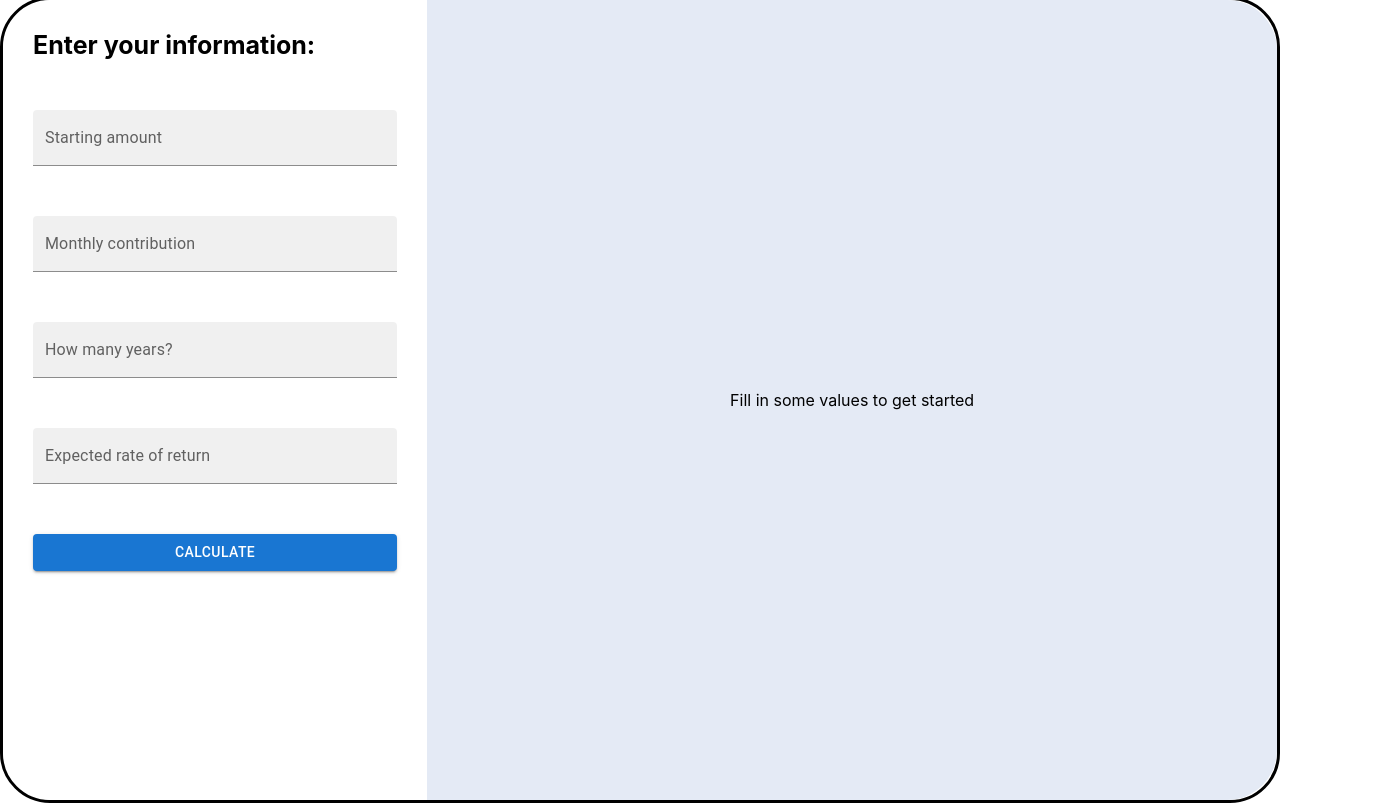
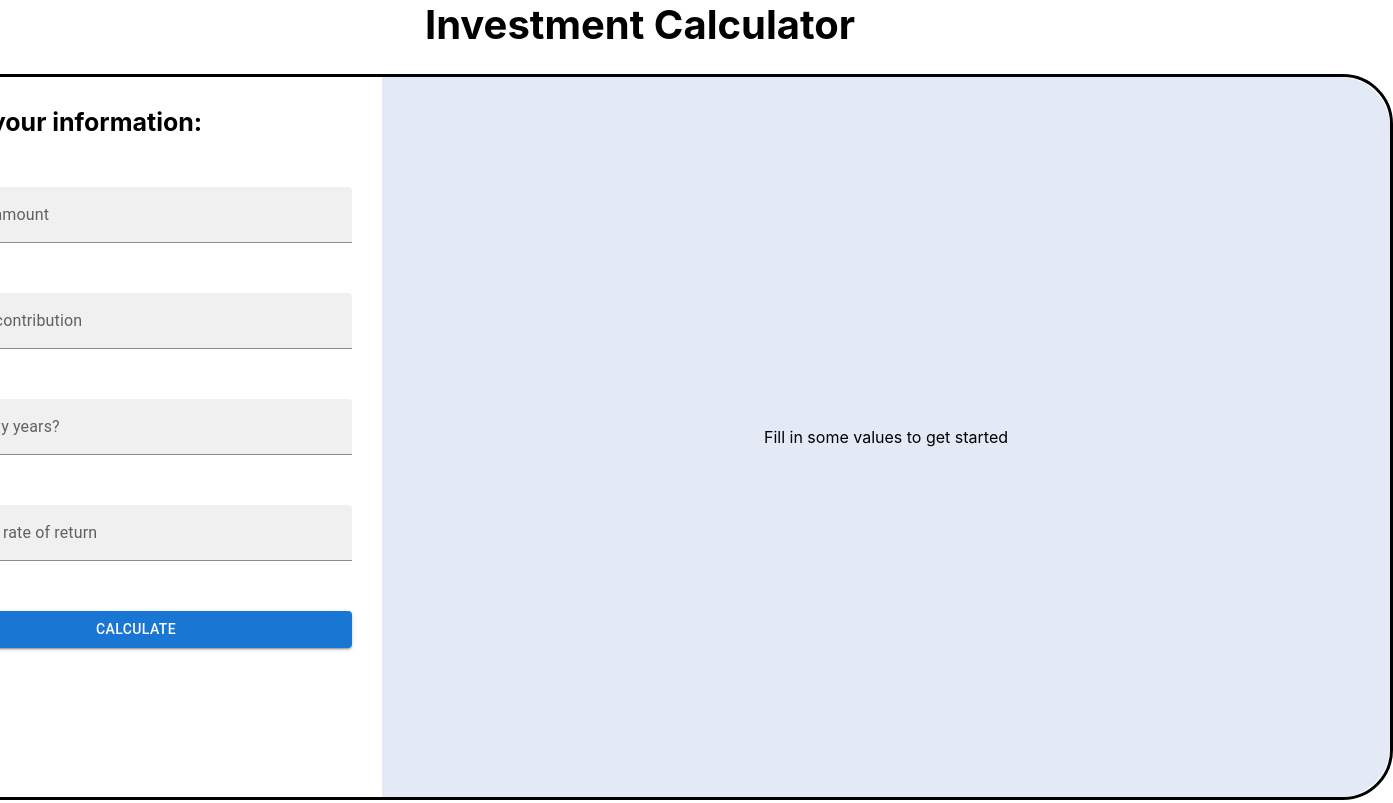
Before and after one commit to smm3123/Recharts-Investment-Calculator, a React (Create React App) app: page / in a window 1280 px wide. Shown: the whole page, 1393 px wide, since content can reach past the window. Built offline with nearby package versions, Linux system fonts and the light colour scheme.

Commit message:
Add title

```diff
--- a/src/App.jsx
+++ b/src/App.jsx
@@ -10,10 +10,12 @@ function App() {
   return (
     <Box sx={{
       display: 'flex',
+      flexDirection: 'column',
       justifyContent: 'center',
       alignItems: 'center',
       height: '100vh',
     }}>
+      <Box sx={{ fontWeight: "bold", fontSize: '40px', mb: '25px' }}>Investment Calculator</Box>
       <Box sx={{
         display: 'flex',
         height: '800px',
```
